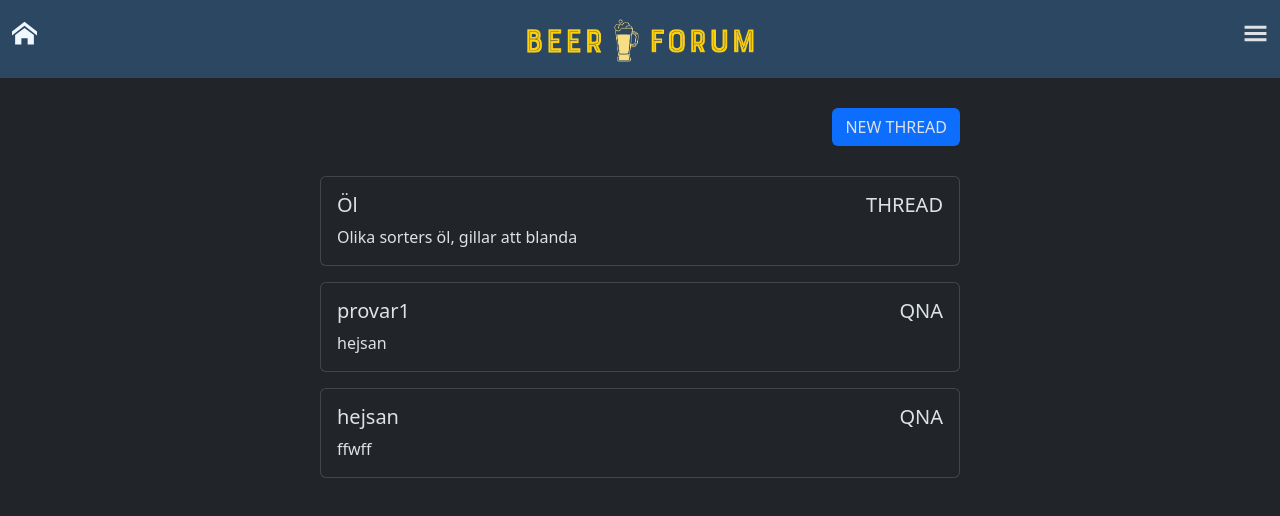
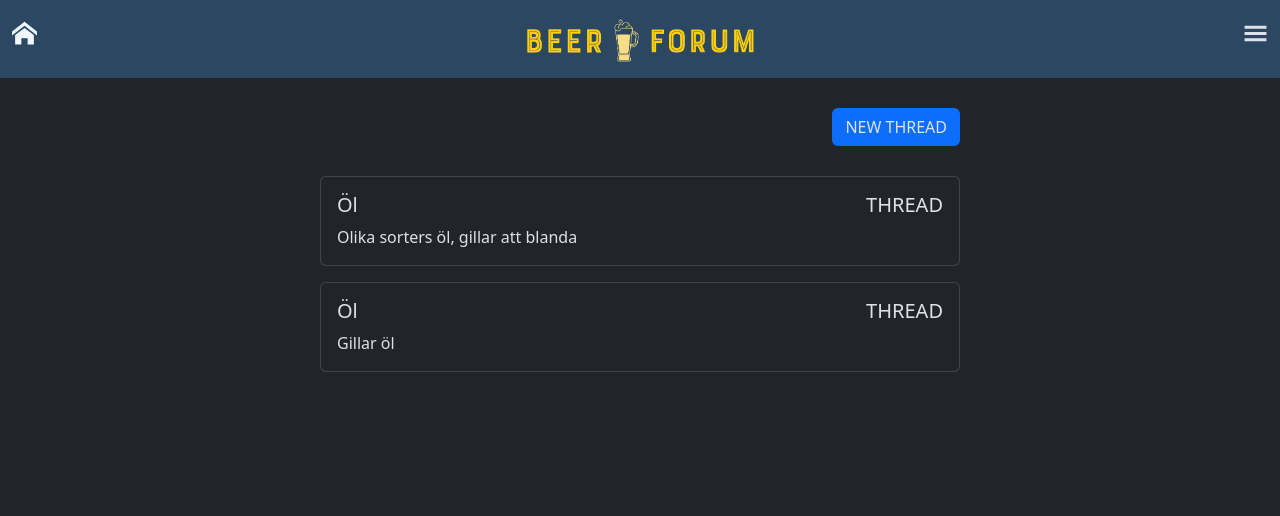
Before and after one commit to fridaew/typescript-online-forum, a React (Create React App) app in the folder webshop-typescript/: page / in a window 1280 px wide. Shown: the top 516 px of the page. Built offline with nearby package versions, Linux system fonts and the light colour scheme; data requests are answered from the project's data file.

Commit message:
removed unnecessary code

```diff
--- a/webshop-typescript/db.json
+++ b/webshop-typescript/db.json
@@ -1,5 +1,4 @@
 {
-
   "posts": [
     {
       "id": 2,
@@ -14,23 +13,11 @@
       }
     },
     {
-      "id": 3,
-      "title": "provar1",
-      "category": "QNA",
-      "creationDate": "2023-09-05T15:12:18.493Z",
-      "description": "hejsan",
-      "creator": {
-        "id": 1,
-        "name": "John Doe",
-        "userName": "johndoe"
-      }
-    },
-    {
-      "id": 4,
-      "title": "hejsan",
-      "category": "QNA",
-      "creationDate": "2023-09-05T15:36:12.612Z",
-      "description": "ffwff",
+      "id": 5,
+      "title": "Öl ",
+      "category": "THREAD",
+      "creationDate": "2023-09-07T13:26:12.876Z",
+      "description": "Gillar öl",
       "creator": {
         "id": 1,
         "name": "John Doe",
@@ -58,7 +45,26 @@
         "userName": "johndoe"
       },
       "id": 6
+    },
+    {
+      "thread": "7",
+      "content": "ddssd",
+      "creator": {
+        "id": 1,
+        "name": "John Doe",
+        "userName": "johndoe"
+      },
+      "id": 7
+    },
+    {
+      "thread": "5",
+      "content": "Jo jag gillar ändå IPA",
+      "creator": {
+        "id": 1,
+        "name": "John Doe",
+        "userName": "johndoe"
+      },
+      "id": 8
     }
   ]
-
 }
--- a/webshop-typescript/src/components/ThreadCreationView.tsx
+++ b/webshop-typescript/src/components/ThreadCreationView.tsx
@@ -1,8 +1,5 @@
 import React, { useState, useEffect } from 'react';
 import axios from 'axios';
-
-
-
 
 interface ThreadCreationViewProps {
   setData: React.Dispatch<React.SetStateAction<Thread[]>>;
@@ -10,14 +7,8 @@ interface ThreadCreationViewProps {
 
 function ThreadCreationView( { setData }: ThreadCreationViewProps) {
 
+  const currentDate: string = new Date().toISOString();
 
-  // const currentUser: User = {
-  //   id: 1,
-  //   name: 'John Doe',
-  //   userName: 'johndoe',
-  // };
-
-  const currentDate: string = new Date().toISOString();
 
 
   const [user, setUser] = useState<User>({
@@ -25,10 +16,6 @@ function ThreadCreationView( { setData }: ThreadCreationViewProps) {
     name: 'John Doe',
     userName: 'johndoe',
   });
-
-
-
-  const [posts, setPosts] = useState<Thread[]>([]);
 
   const [formData, setFormData] = useState<Thread>
   ({
@@ -56,7 +43,7 @@ function ThreadCreationView( { setData }: ThreadCreationViewProps) {
   };
 
   const createPost = () => {
-    // Make a POST request to save the new thread on the server
+    // POST request to save the new thread on the server
     axios
       .post('http://localhost:8080/posts', formData)
       .then((response) => {
@@ -82,26 +69,6 @@ function ThreadCreationView( { setData }: ThreadCreationViewProps) {
         console.error('Error creating thread:', error);
       });
   };
-//
-  useEffect(() => {
-    axios
-      .get('http://localhost:8080/posts')
-      .then((response) => {
-        const fetchedThreads = response.data;
-        setPosts(fetchedThreads);
-      })
-      .catch((error) => {
-        console.error('Error fetching threads:', error);
-      });
-  }, []);
-
-
-
-
-
-
-
-
   return (
     <div>
       <div className='thread-btn'>  <button type="button" className="btn" data-bs-toggle="modal" data-bs-target="#exampleModal" data-bs-whatever="@mdo">
--- a/webshop-typescript/src/components/ThreadDetailsView.tsx
+++ b/webshop-typescript/src/components/ThreadDetailsView.tsx
@@ -30,22 +30,22 @@ const ThreadDetailsView  = () => {
   }, [id]);
 
 
-  const handleDeleteComment = async (commentId: number) => {
-    try {
-      const response = await axios.delete(`http://localhost:8080/comments/${commentId}`);
+  // const handleDeleteComment = async (commentId: number) => {
+  //   try {
+  //     const response = await axios.delete(`http://localhost:8080/comments/${commentId}`);
 
-      if (response.status === 200) {
-        console.log('Comment deleted successfully');
-        // Remove the deleted comment from the comments state
-        const updatedComments = comments.filter(comment => comment.id !== commentId);
-        setComments(updatedComments);
-      } else {
-        console.error('Error deleting comment. Server response:', response);
-      }
-    } catch (error) {
-      console.error('Error deleting comment:', error);
-    }
-  };
+  //     if (response.status === 200) {
+  //       console.log('Comment deleted successfully');
+  //       // Remove the deleted comment from the comments state
+  //       const updatedComments = comments.filter(comment => comment.id !== commentId);
+  //       setComments(updatedComments);
+  //     } else {
+  //       console.error('Error deleting comment. Server response:', response);
+  //     }
+  //   } catch (error) {
+  //     console.error('Error deleting comment:', error);
+  //   }
+  // };
 
 
   const deleteThread = async (id: number) => {
--- a/webshop-typescript/src/components/UpdateThread.tsx
+++ b/webshop-typescript/src/components/UpdateThread.tsx
@@ -1,6 +1,6 @@
 
 import { useState, useEffect } from 'react';
-import { Navigate, useParams, useNavigate } from 'react-router-dom';
+import { useParams} from 'react-router-dom';
 import axios from 'axios';
 
 interface ThreadCreationViewProps2 {
@@ -11,6 +11,7 @@ interface ThreadCreationViewProps2 {
 const UpdateThread = ({setData}: ThreadCreationViewProps2) => {
 
   const { id } = useParams();
+
 
 const [threadData, setThreadData] = useState({
   title: '',
@@ -55,9 +56,6 @@ const [threadData, setThreadData] = useState({
 
 
   const updateThread2 = async () => {
-
-
-    console.log('updateThread2 called');
   try {
     const response = await axios.put(`http://localhost:8080/posts/${id}`, threadData, {
       headers: {
```
